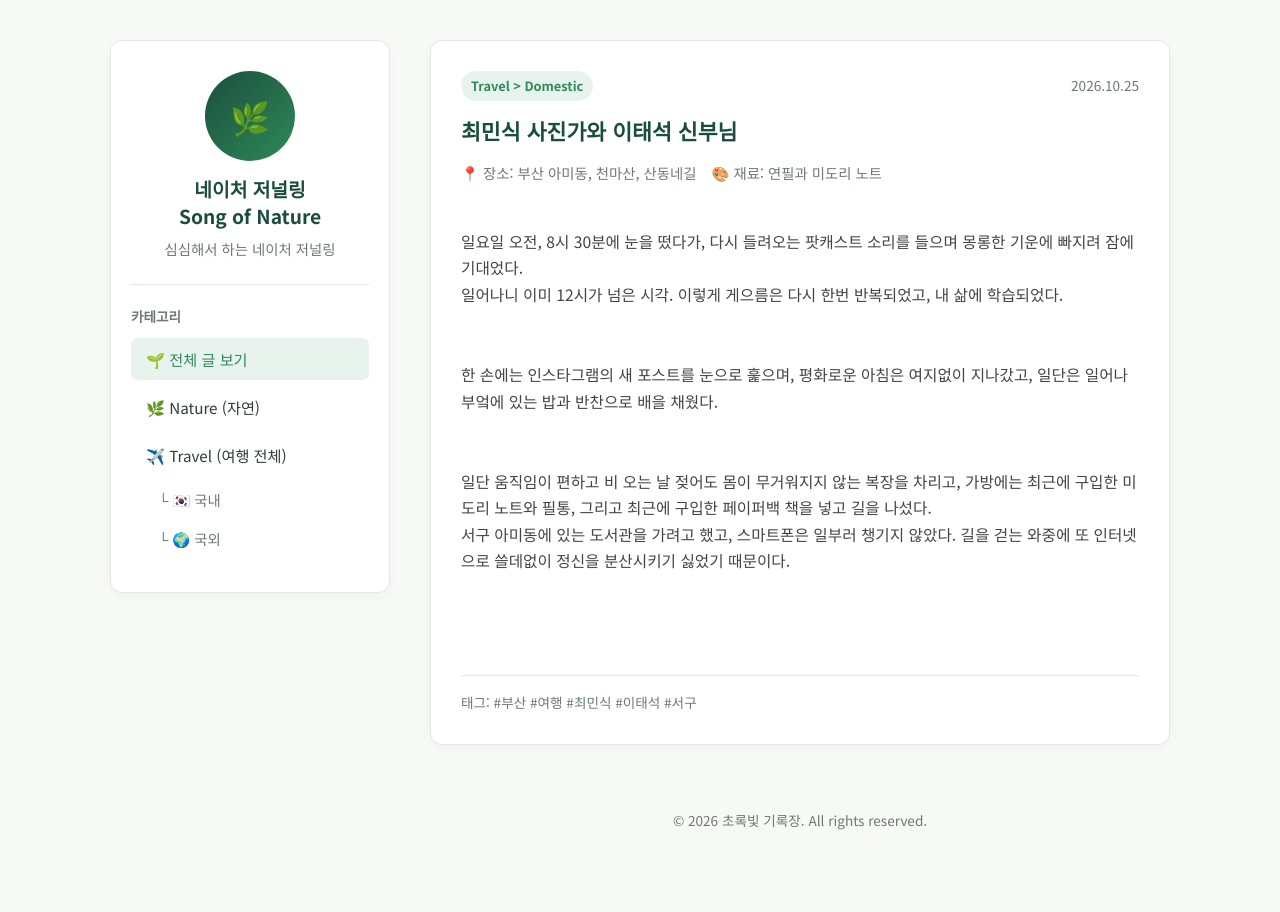
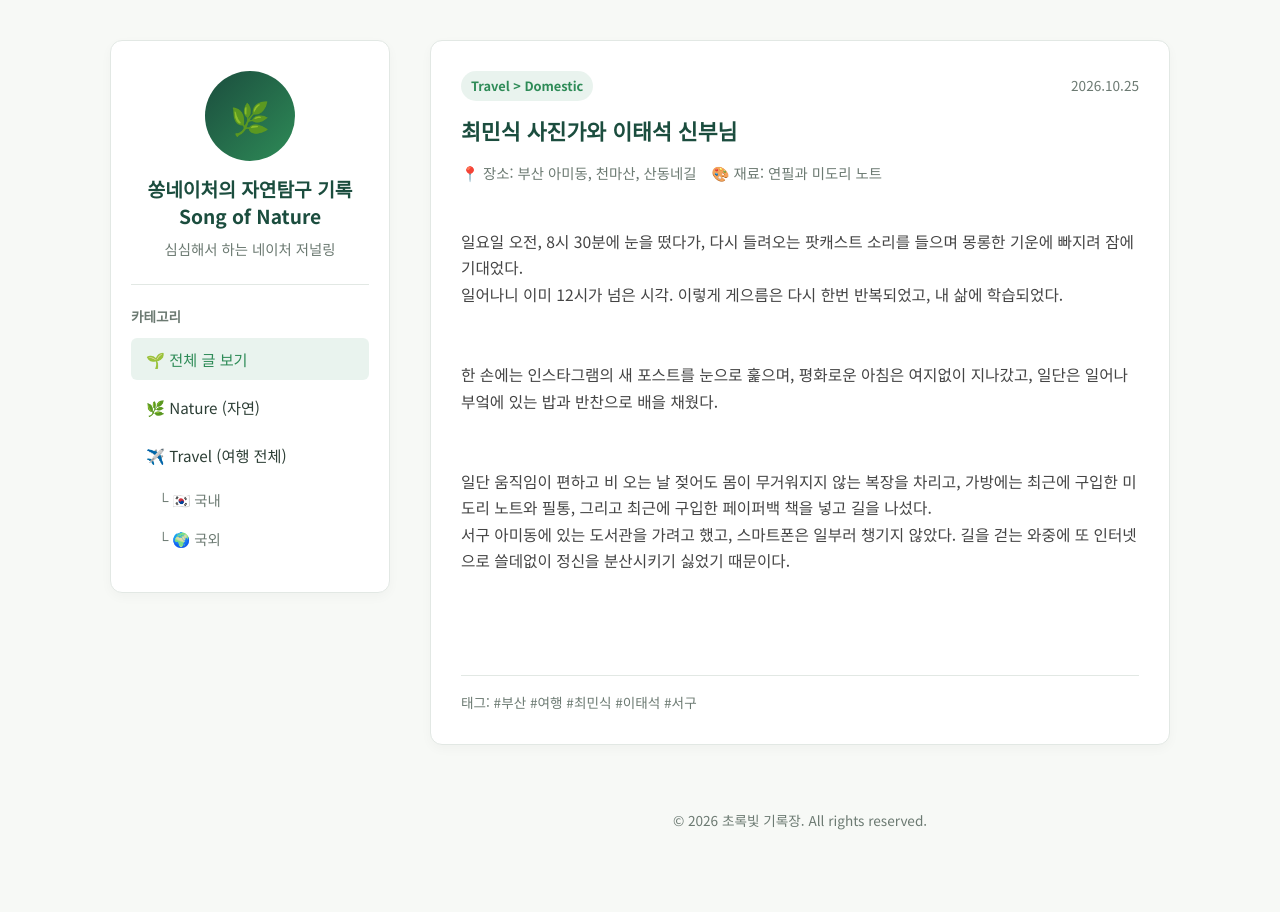
Before and after one commit to Songofnature/Nature-Journal, a Jekyll site: the page built from index.html, in a window 1280 px wide. Built offline with Jekyll 4.4.1, drawn with Linux system fonts in a browser that asks for light colours.

Commit message:
Update title in _config.yml for localization

```diff
--- a/_config.yml
+++ b/_config.yml
@@ -1,4 +1,4 @@
-title: "네이처 저널링<br>Song of Nature"
+title: "쏭네이처의 자연탐구 기록 <br> Song of Nature"
 description: "심심해서 하는 네이처 저널링"
 timezone: Asia/Seoul
 markdown: kramdown
```
